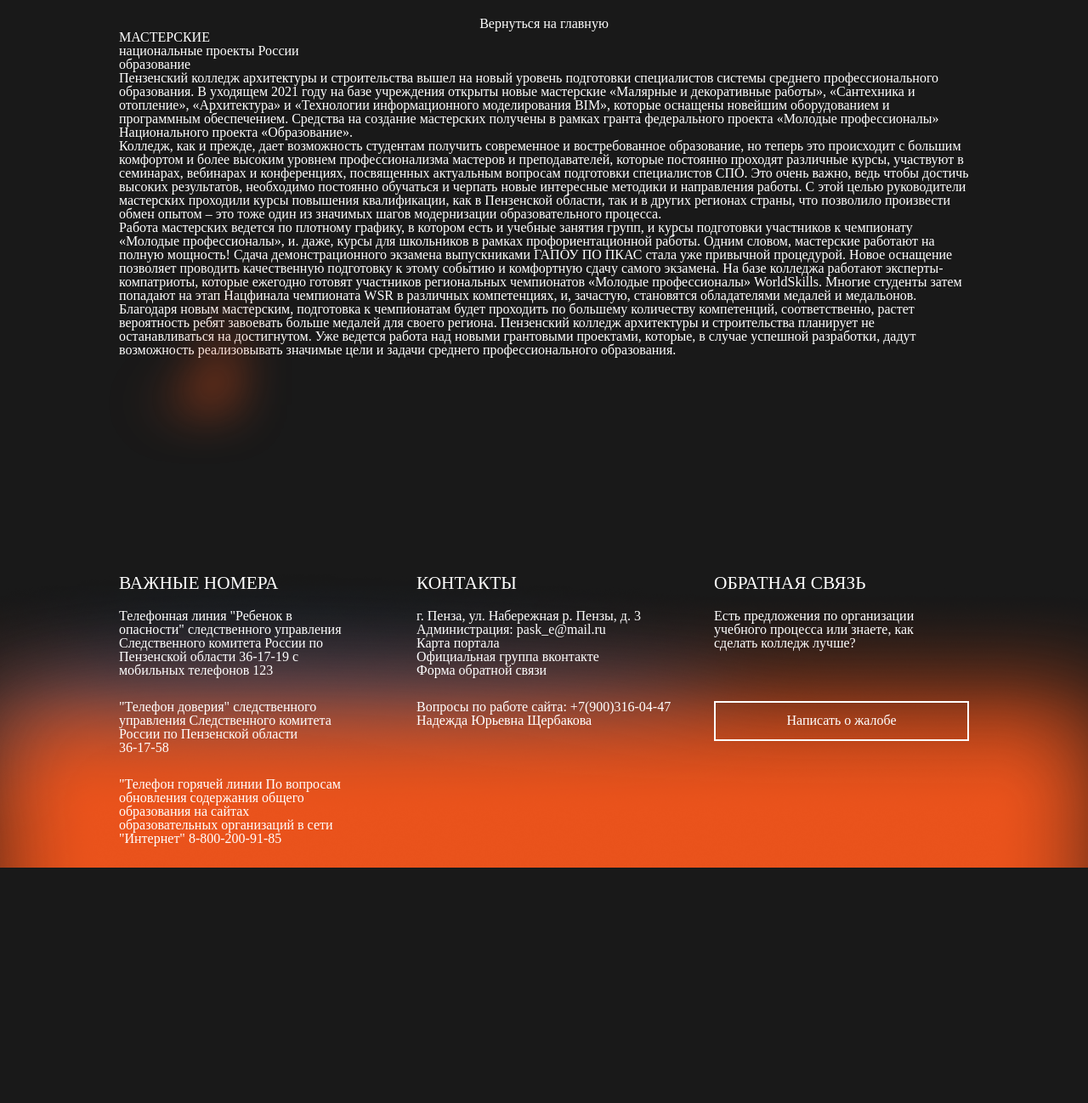
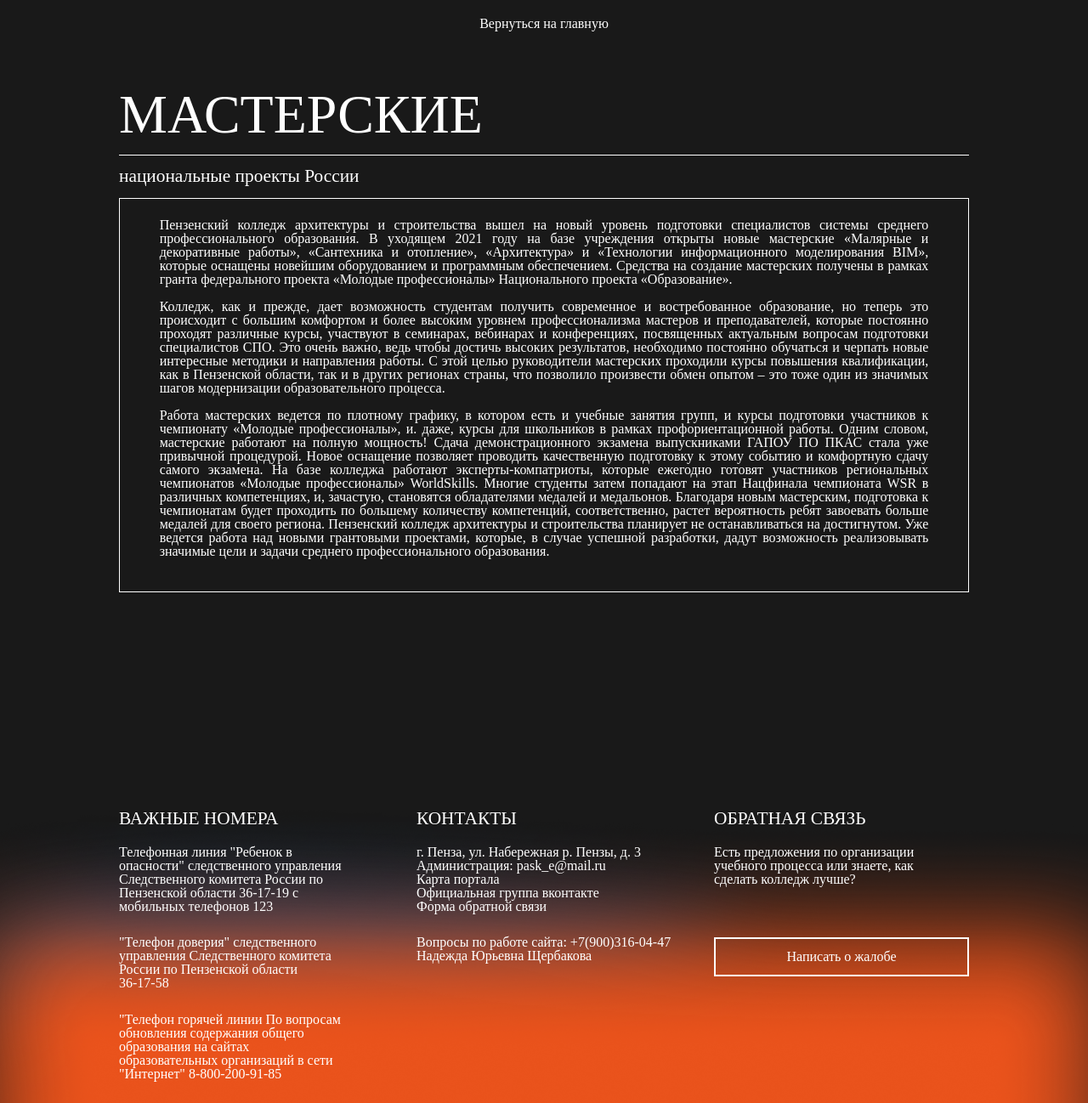
Before and after one commit to loooltooot/pkas-vaagkh, a PHP site: page /workshops in a window 1280 px wide. Shown: the whole page at 85% size. Before the commit the page ends 1021 px from the top, so only its background shows below. Run offline with PHP 8.4, Linux system fonts and the light colour scheme; style sheets or scripts are compiled from the project's sources; some web fonts are replaced.

Commit message:
css: мастерские

```diff
--- a/src/pages/workshops.php
+++ b/src/pages/workshops.php
@@ -27,9 +27,6 @@
             <div class="subheading">
                 <p>
                     национальные проекты России
-                </p>
-                <p>
-                    образование
                 </p>
             </div>
         </div>
@@ -149,11 +146,6 @@
     </div>
     <!-- End Modal fidback-->
 
-    <!-- Start points -->
-    <div class="images">
-        <img src="../../static/img/huetakakayato.png" alt="">
-    </div>
-    <!-- End points -->
 </body>
 
 </html>
--- /dev/null
+++ b/src/styles/sass/workshops.scss
@@ -0,0 +1,39 @@
+body {
+  overflow-x: clip;
+  header {
+    .heading {
+      display: flex;
+      margin-top: 5.21vw;
+      h2 {
+        display: flex;
+        height: 6.21vw;
+        width: 100vw;
+        font-size: 5vw;
+        border-bottom: 1px solid white;
+      }
+    }
+    .subheading {
+      display: flex;
+      align-items: center;
+      height: 3.91vw;
+      width: 31.25vw;
+      text-align: justify;
+      p {
+        font-size: var(--fonth2);
+      }
+    }
+  }
+  main {
+    .main-content-area {
+      .main-content {
+        padding: 1.82vw 3.65vw;
+        border: 1px solid white;
+        p {
+          text-align: justify;
+          font-size: var(--main-text);
+          margin-bottom: 1.24vw;
+        }
+      }
+    }
+  }
+}
--- /dev/null
+++ b/src/styles/workshops.css
@@ -0,0 +1,35 @@
+body {
+  overflow-x: clip;
+}
+body header .heading {
+  display: flex;
+  margin-top: 5.21vw;
+}
+body header .heading h2 {
+  display: flex;
+  height: 6.21vw;
+  width: 100vw;
+  font-size: 5vw;
+  border-bottom: 1px solid white;
+}
+body header .subheading {
+  display: flex;
+  align-items: center;
+  height: 3.91vw;
+  width: 31.25vw;
+  text-align: justify;
+}
+body header .subheading p {
+  font-size: var(--fonth2);
+}
+body main .main-content-area .main-content {
+  padding: 1.82vw 3.65vw;
+  border: 1px solid white;
+}
+body main .main-content-area .main-content p {
+  text-align: justify;
+  font-size: var(--main-text);
+  margin-bottom: 1.24vw;
+}
+
+/*# sourceMappingURL=workshops.css.map */
```
Also changed, not shown: 1 other file.
